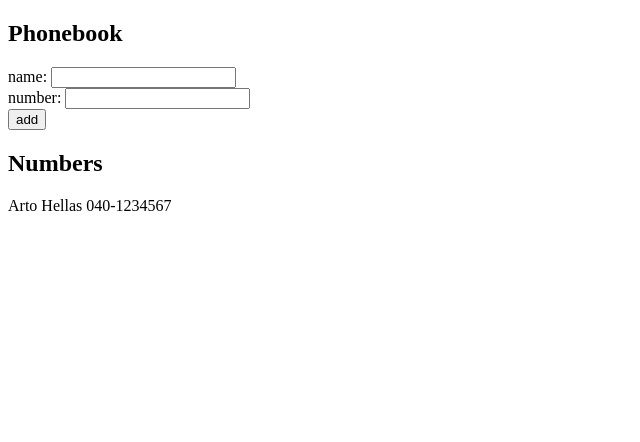
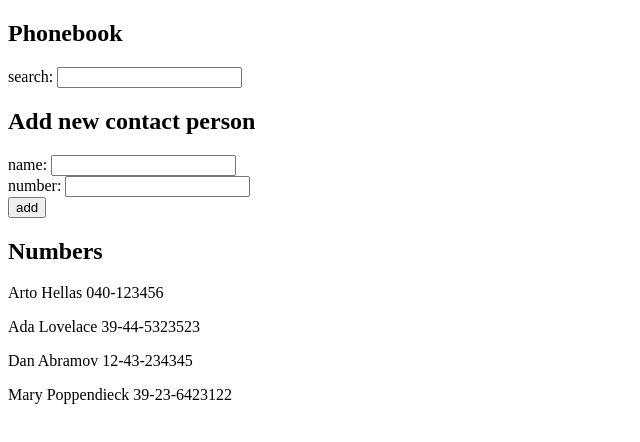
Before and after one commit to AlenaNik/full-stack-course-alena, a React (Create React App) app in the folder part0/: page / in a window 1280 px wide. Shown: the top 442 px of the page, without its empty margins (0-640 px from the left). Built offline with nearby package versions, Linux system fonts and the light colour scheme.

Commit message:
Step4 part 2

```diff
--- a/part0/src/App.js
+++ b/part0/src/App.js
@@ -1,15 +1,15 @@
 import React, { useState } from "react";
 
 const App = () => {
-    const [ persons, setPersons ] = useState([
-        {
-            name: 'Arto Hellas',
-            number: '040-1234567'
-        }
+    const [persons, setPersons] = useState([
+        {name: 'Arto Hellas', number: '040-123456'},
+        {name: 'Ada Lovelace', number: '39-44-5323523'},
+        {name: 'Dan Abramov', number: '12-43-234345'},
+        {name: 'Mary Poppendieck', number: '39-23-6423122'}
     ])
-    const [ newName, setNewName ] = useState('')
-    const [ newNumber, setNewNumber ] = useState('')
-
+    const [newName, setNewName] = useState('')
+    const [newNumber, setNewNumber] = useState('')
+    const [ filter, setFilter ] = useState('')
 
     const addPerson = e => {
         e.preventDefault()
@@ -33,9 +33,25 @@ const App = () => {
     const handleNumberChange = e => {
         setNewNumber(e.target.value)
     }
+    const handleFilterChange = e => {
+        const inputFilter = e.target.value;
+        setFilter(inputFilter);
+    }
+    const personsFiltered = filter === ' '
+        ? persons : persons.filter(person =>
+            person.name.toLowerCase().includes(filter.toLowerCase()))
+
+
+
     return (
        <div>
            <h2>Phonebook</h2>
+           <div>
+               search: <input
+               onChange={handleFilterChange}
+           />
+           </div>
+           <h2>Add new contact person</h2>
            <form onSubmit={addPerson}>
                <div>
                    name: <input
@@ -55,7 +71,7 @@ const App = () => {
            </form>
            <h2>Numbers</h2>
            <div>
-                {persons.map (person =>
+                {personsFiltered.map (person =>
                    <p key={person.name}>{person.name} {person.number}</p>)
                }
            </div>
```
